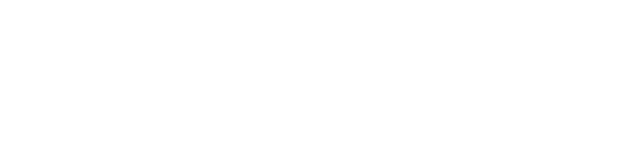
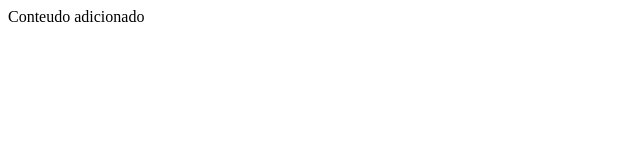
Before and after one commit to prisuene/Exemplo, a plain HTML site: page index.html in a window 1280 px wide. Shown: the whole page, without its empty margins (0-640 px from the left). Drawn offline with Linux system fonts and the light colour scheme.

Commit message:
Update index.html
Branch conteudo atualizada

```diff
--- a/index.html
+++ b/index.html
@@ -4,9 +4,9 @@
     <meta charset="UTF-8">
     <meta http-equiv="X-UA-Compatible" content="IE=edge">
     <meta name="viewport" content="width=device-width, initial-scale=1.0">
-    <title>Document</title>
+    <title>Título alyrtsdo</title>
 </head>
 <body>
-
+    Conteudo adicionado
 </body>
 </html>
```
